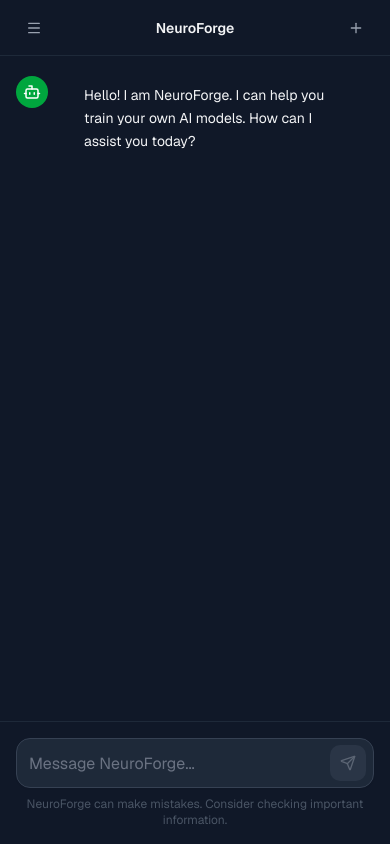
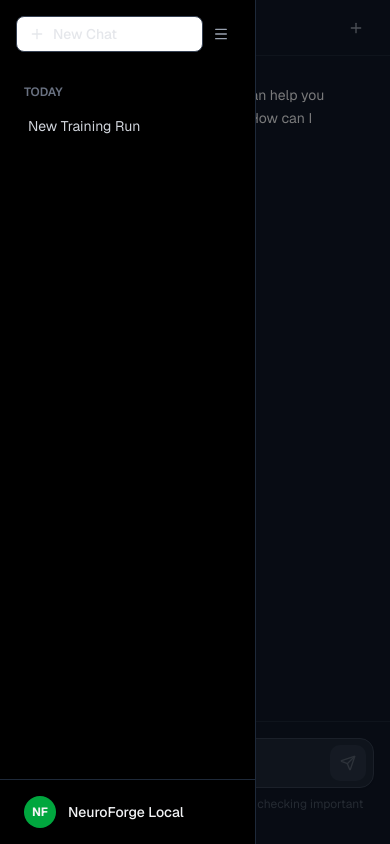
Before and after one commit to emanuelediluzio/NeuroForge, a Next.js app: page / in a window 390 px wide. Both pictures are taken after a click on the button 34 px from the left and 27 px from the top of the page. Built offline with nearby package versions, Linux system fonts and the light colour scheme.

Commit message:
Docs & UI: Responsive sidebar and detailed README

```diff
--- a/app/page.tsx
+++ b/app/page.tsx
@@ -17,6 +17,7 @@
   ]);
   const [input, setInput] = useState("");
   const [isTyping, setIsTyping] = useState(false);
+  const [isSidebarOpen, setIsSidebarOpen] = useState(false);
   const messagesEndRef = useRef<HTMLDivElement>(null);
 
   const scrollToBottom = () => {
@@ -60,12 +61,31 @@
 
   return (
     <div className="flex h-screen bg-gray-900 text-gray-100 font-sans overflow-hidden">
-      {/* Sidebar - Hidden on mobile for now, can be toggleable */}
-      <aside className="w-64 bg-black border-r border-gray-800 hidden md:flex flex-col">
-        <div className="p-4">
-          <Button variant="outline" className="w-full justify-start gap-2 border-gray-700 hover:bg-gray-800 text-gray-200" onClick={() => setMessages([{ role: "assistant", content: "Ready to start a new training session." }])}>
+      {/* Sidebar Overlay for Mobile */}
+      {isSidebarOpen && (
+        <div
+          className="fixed inset-0 bg-black/50 z-20 md:hidden"
+          onClick={() => setIsSidebarOpen(false)}
+        />
+      )}
+
+      {/* Sidebar */}
+      <aside className={cn(
+        "bg-black border-r border-gray-800 flex-col transition-all duration-300 ease-in-out z-30",
+        "fixed inset-y-0 left-0 w-64 md:relative md:translate-x-0 md:flex",
+        isSidebarOpen ? "translate-x-0 flex" : "-translate-x-full hidden"
+      )}>
+        <div className="p-4 flex items-center justify-between">
+          <Button variant="outline" className="flex-1 justify-start gap-2 border-gray-700 hover:bg-gray-800 text-gray-200" onClick={() => {
+            setMessages([{ role: "assistant", content: "Ready to start a new training session." }]);
+            setIsSidebarOpen(false);
+          }}>
             <Plus size={16} />
             New Chat
+          </Button>
+          {/* Close button for mobile */}
+          <Button variant="ghost" size="icon" className="md:hidden text-gray-400" onClick={() => setIsSidebarOpen(false)}>
+            <Menu size={20} />
           </Button>
         </div>
         <div className="flex-1 overflow-y-auto p-4 space-y-2">
@@ -83,9 +103,9 @@
       </aside>
 
       {/* Main Chat Area */}
-      <main className="flex-1 flex flex-col relative">
-        <header className="h-14 border-b border-gray-800 flex items-center justify-between px-4 md:hidden bg-gray-900 z-10">
-          <Button variant="ghost" size="icon" className="text-gray-400">
+      <main className="flex-1 flex flex-col relative w-full">
+        <header className="h-14 border-b border-gray-800 flex items-center justify-between px-4 md:hidden bg-gray-900 z-10 shrink-0">
+          <Button variant="ghost" size="icon" className="text-gray-400" onClick={() => setIsSidebarOpen(true)}>
             <Menu size={20} />
           </Button>
           <span className="font-semibold text-sm">NeuroForge</span>
```
Also changed, not shown: 1 other file (tests, documents, lock files or other folders).
